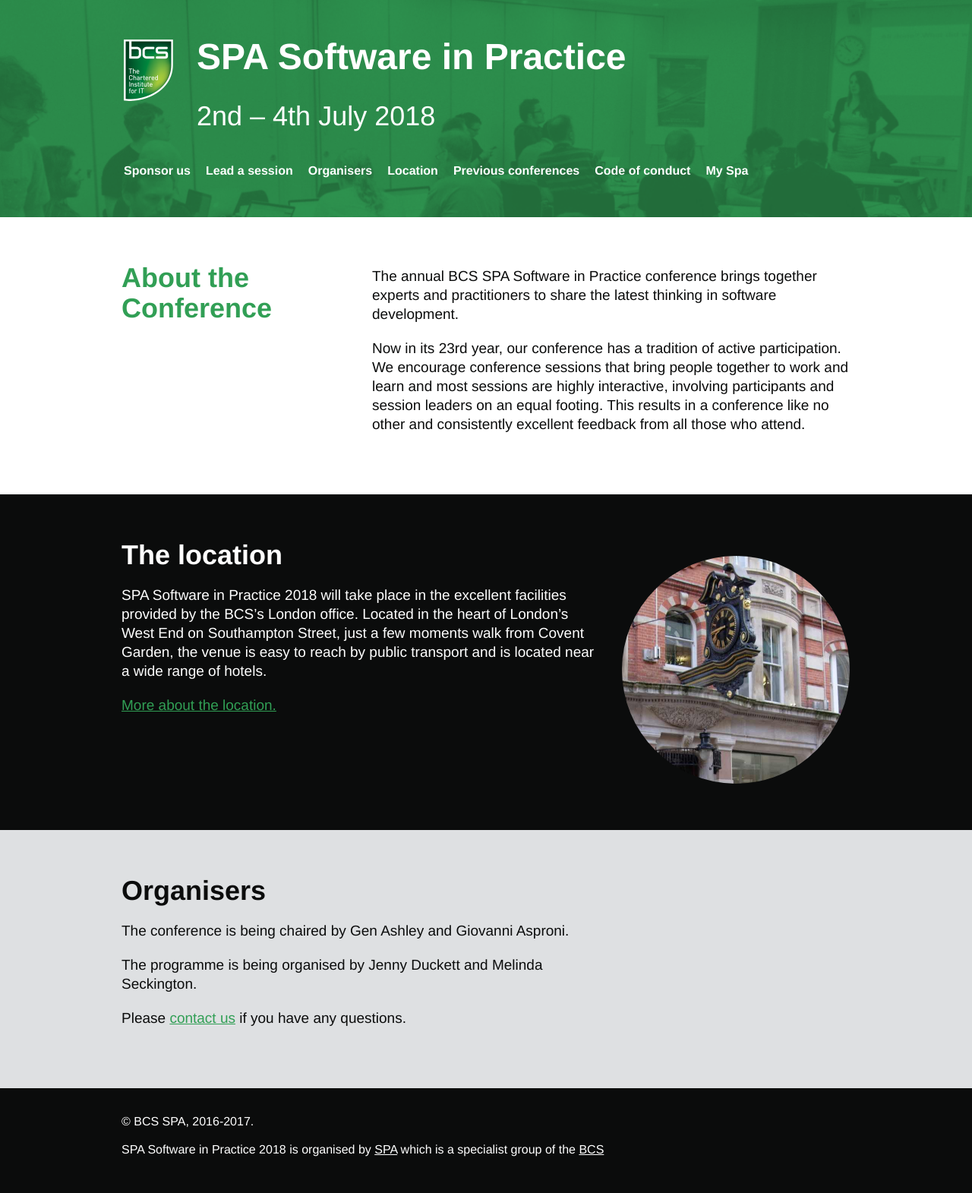
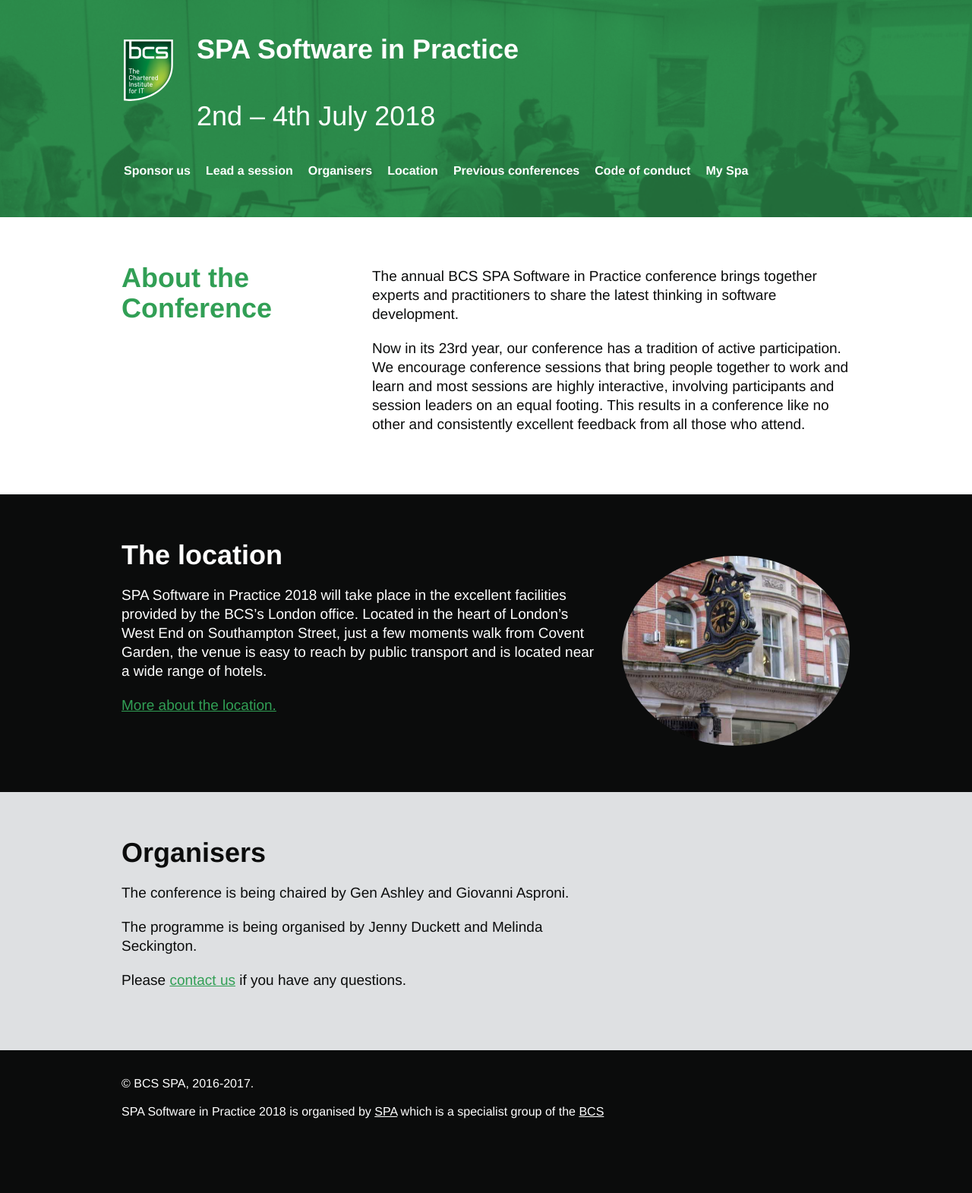
Before and after one commit to spaconference/spa-website, a Jekyll site: the page built from index.md, in a window 1280 px wide. Shown: the whole page at 76% size. Built offline with Jekyll 4.4.1, drawn with Linux system fonts in a browser that asks for light colours; after the commit the page ends 1521 px from its top, so only the background shows below that.

Commit message:
Ensure the new conference name isn't too wide
On narrow devices (notably, iPhones 5/5S/SE) the new conference name,
in a 48px face, is just wide enough that it induces horizontal
scrolling. To counter that, let's just reduce the font size back to the
default. This isn't a perfect fix but, given the current layout, it's
probably the best compromise.

It turns out that the location image on the homepage is *also* wide
enough to cause this issue, so I've fixed that.

```diff
--- a/index.md
+++ b/index.md
@@ -10,7 +10,7 @@
 
 <section><div class="inner">
 <h1>The location</h1>
-<img src="{{ '/images/bcs-london.jpg' | relative_url }}" alt="Photo of BCS office" width="300" height="300" class="round"/>
+<img src="{{ '/images/bcs-london.jpg' | relative_url }}" alt="Photo of BCS office" width="250" height="250" class="round"/>
 <p>{{ site.conference.name_with_year }} will take place in the excellent facilities provided by the BCS’s London office. Located in the heart of London’s West End on Southampton Street, just a few moments walk from Covent Garden, the venue is easy to reach by public transport and is located near a wide range of hotels.</p>
 <a href="{{ '/location.html' | relative_url }}">More about the location.</a></div></section>
 
--- a/spa.css
+++ b/spa.css
@@ -244,8 +244,6 @@
 }
 
 header h1 {
-    font-size:              48px;
-    line-height:            60px;
     margin-bottom:          45px;
     padding-left:           96px;
 }
```
